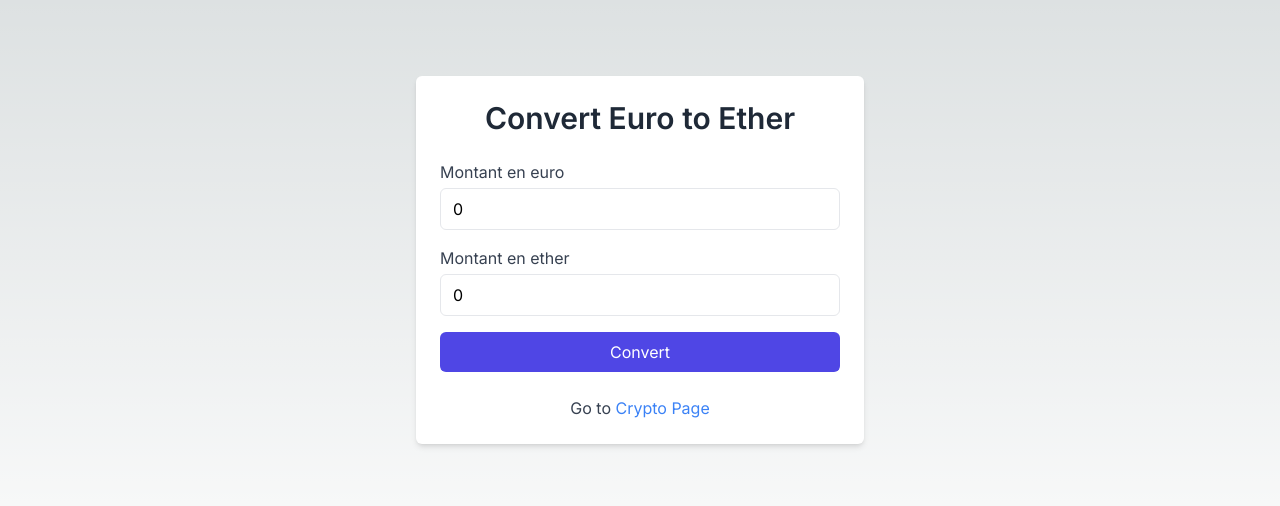
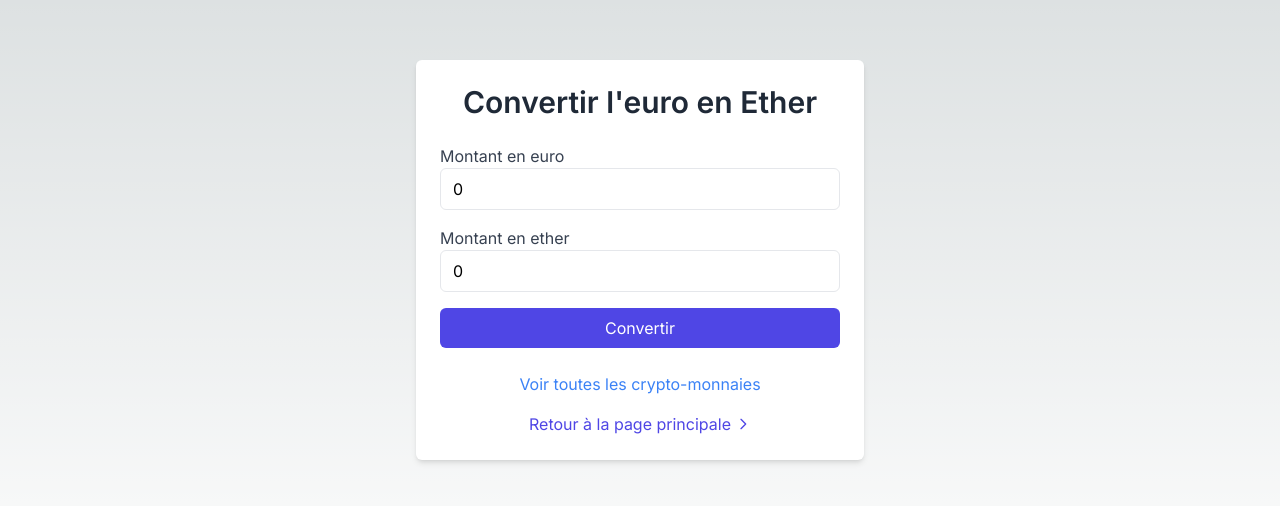
Before and after one commit to benalioune/devops, a Next.js app: page /ether in a window 1280 px wide. Shown: the part 140-646 px from the top of the page. Built offline with nearby package versions, Linux system fonts and the light colour scheme; no server answers.

Commit message:
updated pages

```diff
--- a/app/ether/page.js
+++ b/app/ether/page.js
@@ -38,25 +38,25 @@ export default function Home() {
         <div className="flex items-center justify-center min-h-screen bg-dark-200">
             <div className="w-full max-w-md p-6 bg-white rounded-md shadow-md dark:bg-gray-800">
                 <h1 className="text-3xl font-semibold text-center text-gray-800 dark:text-white mb-6">
-                        Convert Euro to Ether
+                    Convertir l'euro en Ether
                 </h1>
-                    <form>
-                        <div className="mb-4">
+                <form className="space-y-4">
+                    <div>
                         <label className="block text-gray-700 dark:text-gray-200">Montant en euro</label>
                         <input
                             type="number"
                             value={eurAmount}
                             onChange={(e) => setEurAmount(e.target.value)}
-                                className="w-full px-3 py-2 mt-1 placeholder-gray-500 border rounded-md focus:outline-none focus:ring-indigo-500 focus:border-indigo-500 dark:bg-gray-700 dark:border-gray-600 dark:placeholder-gray-400 dark:text-white dark:focus:ring-indigo-500 dark:focus:border-indigo-500"
+                            className="w-full px-3 py-2 placeholder-gray-500 border rounded-md focus:outline-none focus:ring-indigo-500 focus:border-indigo-500 dark:bg-gray-700 dark:border-gray-600 dark:placeholder-gray-400 dark:text-white dark:focus:ring-indigo-500 dark:focus:border-indigo-500"
                         />
                     </div>
-                        <div className="mb-4">
+                    <div>
                         <label className="block text-gray-700 dark:text-gray-200">Montant en ether</label>
                         <input
                             type="text"
                             value={ethAmount}
                             readOnly
-                                className="w-full px-3 py-2 mt-1 placeholder-gray-500 border rounded-md focus:outline-none focus:ring-indigo-500 focus:border-indigo-500 dark:bg-gray-700 dark:border-gray-600 dark:placeholder-gray-400 dark:text-white dark:focus:ring-indigo-500 dark:focus:border-indigo-500"
+                            className="w-full px-3 py-2 placeholder-gray-500 border rounded-md focus:outline-none focus:ring-indigo-500 focus:border-indigo-500 dark:bg-gray-700 dark:border-gray-600 dark:placeholder-gray-400 dark:text-white dark:focus:ring-indigo-500 dark:focus:border-indigo-500"
                         />
                     </div>
                     <button
@@ -64,16 +64,25 @@ export default function Home() {
                         onClick={convertEurToEth}
                         className="w-full px-4 py-2 text-white bg-indigo-600 rounded-md hover:bg-indigo-500 focus:outline-none focus:ring-2 focus:ring-indigo-500"
                     >
-                            Convert
+                        Convertir
                     </button>
                 </form>
                 <div className="mt-6 text-center">
                     <p className="text-gray-700 dark:text-gray-300">
-                            Go to{' '}
                         <Link href="/crypto">
-                                <span className="text-blue-500 hover:text-blue-700">Crypto Page</span>
+                            <span className="text-blue-500 hover:text-blue-700">Voir toutes les crypto-monnaies</span>
                         </Link>
                     </p>
+                </div>
+                <div className="flex justify-center mt-4">
+                    <Link href="/">
+                        <span className="flex items-center text-indigo-600 dark:text-indigo-400 hover:text-indigo-800 dark:hover:text-indigo-600">
+                            Retour à la page principale
+                            <svg xmlns="http://www.w3.org/2000/svg" fill="none" viewBox="0 0 24 24" stroke="currentColor" className="w-4 h-4 ml-1">
+                                <path strokeLinecap="round" strokeLinejoin="round" strokeWidth="2" d="M9 5l7 7-7 7" />
+                            </svg>
+                        </span>
+                    </Link>
                 </div>
             </div>
         </div>
--- a/app/page.js
+++ b/app/page.js
@@ -20,7 +20,7 @@ export default function Home() {
       </div>
 
       {/* Section "C'est quoi DevOps et son utilité" */}
-      <section className="max-w-3xl mx-auto mb-12 text-center lg:text-left">
+      <section className="max-w-3xl mx-auto mb-12 text-center lg:text-left text-justify">
         <h2 className="text-3xl font-semibold mb-4">Qu'est-ce que DevOps et quelle est son utilité ?</h2>
         <p className="text-lg">
           DevOps est une méthodologie visant à unifier le développement logiciel (Dev) et les opérations informatiques (Ops) en favorisant la collaboration et la communication entre les équipes. Son objectif principal est d'automatiser et de rationaliser le processus de développement logiciel pour permettre des déploiements plus rapides, fiables et fréquents.
@@ -30,14 +30,17 @@ export default function Home() {
         </p>
       </section>
 
-        <nav className="max-w-5xl w-full flex justify-between font-mono text-sm mb-8 lg:mb-0">
-          <Link href="/crypto">
-            <span className="border-b border-gray-300 pb-6 pt-8 bg-gradient-to-b from-zinc-200 backdrop-blur-2xl dark:border-neutral-800 dark:bg-zinc-800/30 lg:w-auto lg:rounded-xl lg:border lg:bg-gray-200 lg:p-4 lg:dark:bg-zinc-800/30">Crypto Monnaie</span>
-          </Link>
-          <Link href="/ether">
-            <span className="border-b border-gray-300 pb-6 pt-8 bg-gradient-to-b from-zinc-200 backdrop-blur-2xl dark:border-neutral-800 dark:bg-zinc-800/30 lg:w-auto lg:rounded-xl lg:border lg:bg-gray-200 lg:p-4 lg:dark:bg-zinc-800/30">Conversion</span>
-          </Link>
-        </nav>
+      <nav className="max-w-5xl w-full flex justify-center items-center font-mono text-sm mb-8 lg:mb-0">
+        <Link href="/crypto">
+          <button className="border border-transparent rounded-md shadow-sm py-2 px-4 bg-gradient-to-b from-zinc-200 backdrop-blur-2xl text-base font-medium text-white hover:from-zinc-300 lg:py-2 lg:text-lg lg:px-8">Crypto Monnaie</button>
+        </Link>
+        <Link href="/ether">
+          <button className="ml-4 border border-transparent rounded-md shadow-sm py-2 px-4 bg-gradient-to-b from-zinc-200 backdrop-blur-2xl text-base font-medium text-white hover:from-zinc-300 lg:py-2 lg:text-lg lg:px-8">Conversion</button>
+        </Link>
+      </nav>
+
+
+
 
     </main>
   );
```
Lines whose indentation alone changed are shown as unchanged.
